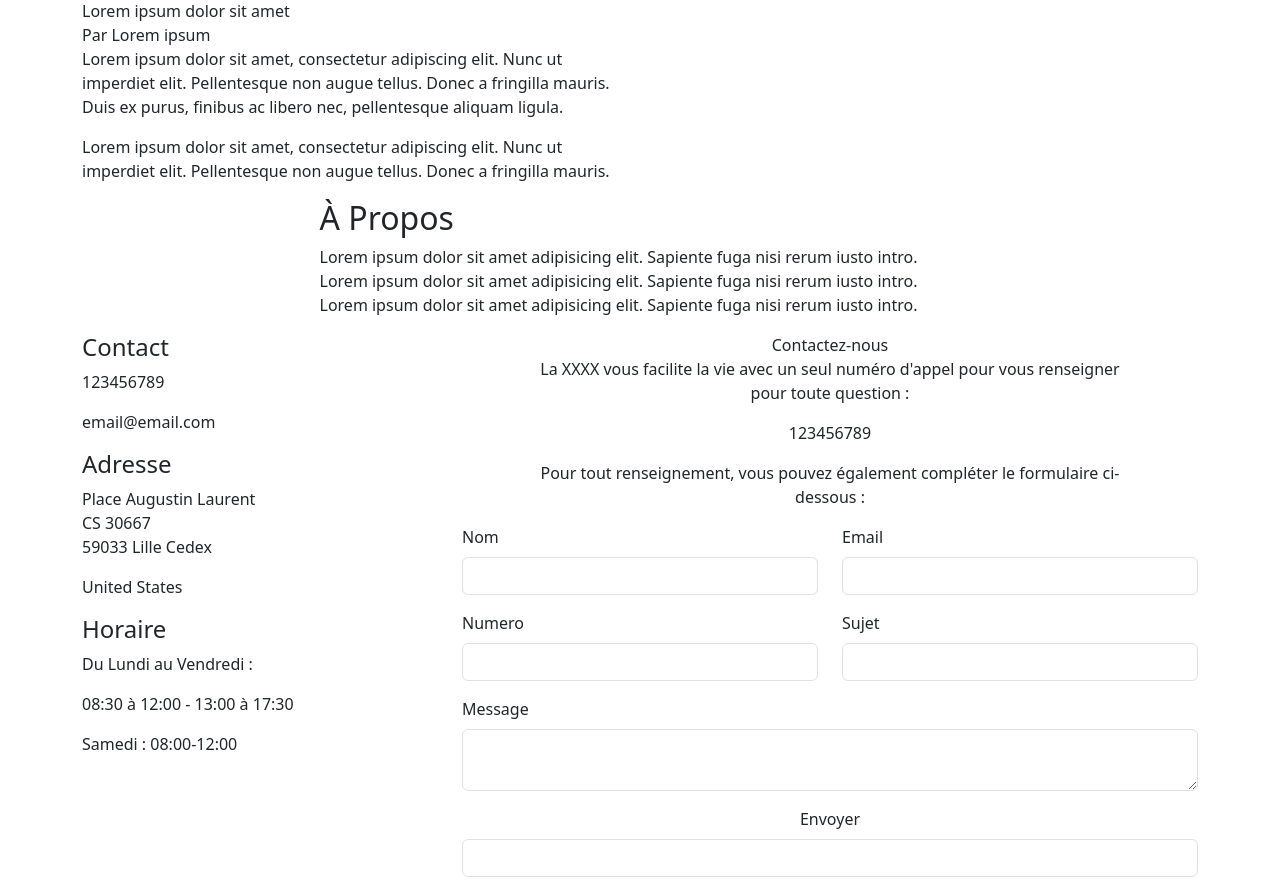
After one commit to MegChmielinski/Stage2, a Symfony app: template templates/home/home.html.twig in a window 1280 px wide. The commit adds this page. Shown: the part 1855-2745 px from the top of the page. Run offline with Twig, Linux system fonts and the light colour scheme; the template is opened without the code that fills it, so the values that code supplies are empty; form fields are guessed from the names that the template uses; some libraries are stand-ins or nearby versions.

Commit message:
templates

```diff
--- /dev/null
+++ b/templates/home/home.html.twig
@@ -0,0 +1,344 @@
+<!DOCTYPE html>
+<html>
+    <head>
+        <meta charset="UTF-8">
+        <title>{% block title %}Bienvenue{% endblock %}</title>
+        {% block stylesheets %}
+          <link rel="stylesheet" href="{{asset('css/bootstrap.min.css') }}">
+          <link rel="stylesheet" href="{{asset('css/glightbox.min.css') }}">
+          <link rel="stylesheet" href="{{asset('css/lineicons.css') }}">
+          <link rel="stylesheet" href="{{asset('css/tiny-slider.css') }}">
+          <link rel="stylesheet" href="{{asset('css/style1.css') }}">
+          <link rel="stylesheet" href="{{asset('css/book.css') }}">
+        {% endblock %}
+
+        {% block javascripts %}
+            <script src="{{asset('js/bootstrap.bundle.min.js') }}" defer></script>
+            <script src="{{asset('js/glightbox.min.js') }}" defer></script>
+            <script src="{{asset('js/main.js') }}" defer></script>
+            <script src="{{asset('js/tiny-slider.js') }}" defer></script>
+			      <script src="{{asset('js/play.js') }}" defer></script>
+        {% endblock %}
+    </head>
+<body>
+   <!--====== NAVBAR  START ======-->
+   <section class="navbar-area navbar-nine">
+      <div class="container">
+         <div class="row">
+            <div class="col-lg-12">
+               <nav class="navbar navbar-expand-lg">
+                  <a class="navbar-brand" href="index.html">
+                  <img src="{{asset('images/logo.svg') }}" alt="Logo" />
+                  </a>
+                  <button class="navbar-toggler" type="button" data-bs-toggle="collapse" data-bs-target="#navbarNine"
+                     aria-controls="navbarNine" aria-expanded="false" aria-label="Toggle navigation">
+                  <span class="toggler-icon"></span>
+                  <span class="toggler-icon"></span>
+                  <span class="toggler-icon"></span>
+                  </button>
+                  <div class="collapse navbar-collapse sub-menu-bar" id="navbarNine">
+                     <ul class="navbar-nav me-auto">
+                        <li class="nav-item">
+                           <a class="page-scroll active" href="#accueil">Accueil</a>
+                        </li>
+                        <li class="nav-item">
+                           <a class="page-scroll" href="#livre">Livre</a>
+                        </li>
+                        <li class="nav-item">
+                           <a class="page-scroll" href="#about">À Propos </a>
+                        </li>
+                        <li class="nav-item">
+                           <a class="page-scroll" href="#contact">Contact</a>
+                        </li>
+                     </ul>
+                  </div>
+                  <div class="navbar-btn d-none d-lg-inline-block">
+                     <a class="menu-bar" href="#side-menu-left"><i class="lni lni-menu"></i></a>
+                  </div>
+               </nav>
+               <!-- navbar -->
+            </div>
+         </div>
+         <!-- row -->
+      </div>
+      <!-- container -->
+   </section>
+   <!--====== NAVBAR  ENDS ======-->
+   <!--====== SIDEBAR PART START ======-->
+   <div class="sidebar-left">
+      <div class="sidebar-close">
+         <a class="close" href="#close"><i class="lni lni-close"></i></a>
+      </div>
+      <div class="sidebar-content">
+         <div class="sidebar-logo">
+            <a href="index.html"><img src="{{asset('images/logo.svg') }}" alt="Logo" /></a>
+         </div>
+         <p class="text">Lorem ipsum dolor sit amet adipisicing elit. Sapiente fuga nisi rerum iusto intro.</p>
+         <!-- logo -->
+         <div class="sidebar-menu">
+            <h5 class="menu-title">Lien utile</h5>
+            <ul>
+               <li><a href="#about">À Propos</a></li>
+               <li><a href="/personne/new">Recensement</a></li>
+               <li><a href="#livre">Livre</a></li>
+               <li><a href="#contact">Nous contacter </a></li>
+            </ul>
+         </div>
+         <!-- menu -->
+         <div class="sidebar-social align-items-center justify-content-center">
+            <h5 class="social-title">Suivez-nous sur tous nos réseaux sociaux</h5>
+            <ul>
+               <li>
+                  <a href="javascript:"><i class="lni lni-facebook-filled"></i></a>
+               </li>
+               <li>
+                  <a href="javascript:"><i class="lni lni-twitter-original"></i></a>
+               </li>
+               <li>
+                  <a href="javascript:"><i class="lni lni-linkedin-original"></i></a>
+               </li>
+               <li>
+                  <a href="javascript:"><i class="lni lni-youtube"></i></a>
+               </li>
+            </ul>
+         </div>
+         <!-- sidebar social -->
+      </div>
+      <!-- content -->
+   </div>
+   <div class="overlay-left"></div>
+   <!--====== SIDEBAR PART ENDS ======-->
+   <!-- Start header Area -->
+   <section id="accueil" class="header-area header-eight">
+      <div class="container">
+         <div class="row align-items-center">
+            <div class="col-lg-6 col-md-12 col-12">
+               <div class="header-content">
+                  <h1>Lorem ipsum dolor sit amet adipisicing elit.</h1>
+                  <p>
+                     Lorem ipsum dolor sit amet adipisicing elit. Sapiente fuga nisi rerum iusto intro.
+                  </p>
+                  <div class="button">
+                     <a href="personne/new" class="btn primary-btn">Recensement</a>
+                     <a href="https://www.youtube.com/watch?v=1ZYbU82GVz4"
+                        class="glightbox video-button">
+                     <span class="btn icon-btn rounded-full">
+                     <i class="lni lni-play"></i>
+                     </span>
+                     <span class="text">Guide</span>
+                     </a>
+                  </div>
+               </div>
+            </div>
+            <div class="col-lg-6 col-md-12 col-12">
+               <div class="header-image">
+                  <img src="{{asset('images/hero-image.jpg') }}" alt="#" />
+               </div>
+            </div>
+         </div>
+      </div>
+   </section>
+   <!-- End header Area -->
+   <!--====== ABOUT  START ======-->
+   <section  id="livre">
+      <div  class="about-area about-five">
+         <div class="container">
+            <div class="row align-items-center">
+               <div class="col-lg-6 col-12">
+                  <div class="container-book">
+                     <div class="book-layout">
+                        <div class="actions">
+                        </div>
+                        <div class="book-cover">
+                           <img class="book-top" src="https://raw.githubusercontent.com/atomic-variable/images-repo/e37f432405904a280858e5437ce1960753bc78a3/book-top.svg" alt="book-top" />
+                           <img class="book-side" src="https://raw.githubusercontent.com/atomic-variable/images-repo/e37f432405904a280858e5437ce1960753bc78a3/book-side.svg" alt="book-side" />
+                        </div>
+                        <div class="preface">
+                           <div class="content">
+                              <div class="header-book">
+                                 <div class="title-book">Lorem ipsum dolor sit amet </div>
+                              </div>
+                              <div class="author">Par Lorem ipsum</div>
+                              <div class="body-book">
+                                 <p>
+                                    Lorem ipsum dolor sit amet, consectetur adipiscing elit. Nunc ut imperdiet elit. Pellentesque non augue tellus. Donec a fringilla mauris. Duis ex purus, finibus ac libero nec, pellentesque aliquam ligula.
+                                 </p>
+                                 <p>
+                                    Lorem ipsum dolor sit amet, consectetur adipiscing elit. Nunc ut imperdiet elit. Pellentesque non augue tellus. Donec a fringilla mauris.
+                                 </p>
+                              </div>
+                           </div>
+                        </div>
+                     </div>
+                  </div>
+               </div>
+            </div>
+         </div>
+      </div>
+      <!-- container -->
+   </section>
+   <!-- ABOUT -->
+   <section id="about" class="call-action">
+      <div class="container">
+         <div class="row justify-content-center">
+            <div class="col-xxl-6 col-xl-7 col-lg-8 col-md-9">
+               <div class="inner-content">
+                  <h2>À Propos</h2>
+                  <p>
+                     Lorem ipsum dolor sit amet adipisicing elit. Sapiente fuga nisi rerum iusto intro.<br />
+                     Lorem ipsum dolor sit amet adipisicing elit. Sapiente fuga nisi rerum iusto intro.
+                     Lorem ipsum dolor sit amet adipisicing elit. Sapiente fuga nisi rerum iusto intro.
+                  </p>
+               </div>
+            </div>
+         </div>
+      </div>
+   </section>
+   <!-- End about -->
+   <!-- ========================= contact-section start ========================= -->
+   <section id="contact" class="contact-section">
+      <div class="container">
+         <div class="row">
+            <div class="col-xl-4">
+               <div class="contact-item-wrapper">
+                  <div class="row">
+                     <div class="col-12 col-md-6 col-xl-12">
+                        <div class="contact-item">
+                           <div class="contact-icon">
+                              <i class="lni lni-phone"></i>
+                           </div>
+                           <div class="contact-content">
+                              <h4>Contact</h4>
+                              <p>123456789</p>
+                              <p>email@email.com</p>
+                           </div>
+                        </div>
+                     </div>
+                     <div class="col-12 col-md-6 col-xl-12">
+                        <div class="contact-item">
+                           <div class="contact-icon">
+                              <i class="lni lni-map-marker"></i>
+                           </div>
+                           <div class="contact-content">
+                              <h4>Adresse</h4>
+                              <p>Place Augustin Laurent
+                                 <br>  CS 30667<br>
+                                 59033 Lille Cedex
+                              </p>
+                              <p>United States</p>
+                           </div>
+                        </div>
+                     </div>
+                     <div class="col-12 col-md-6 col-xl-12">
+                        <div class="contact-item">
+                           <div class="contact-icon">
+                              <i class="lni lni-alarm-clock"></i>
+                           </div>
+                           <div class="contact-content">
+                              <h4>Horaire</h4>
+                              <p>Du Lundi au Vendredi : </p>
+                              <p>08:30 à 12:00 - 13:00 à 17:30</p>
+                              <p>Samedi : 08:00-12:00</p>
+                           </div>
+                        </div>
+                     </div>
+                  </div>
+               </div>
+            </div>
+            <div class="col-xl-8">
+               <div class="contact-form-wrapper">
+                  <div class="row">
+                     <div class="col-xl-10 col-lg-8 mx-auto">
+                        <div class="section-title text-center">
+                           <span> Contactez-nous</span>
+                           <p>
+                              La XXXX vous facilite la vie avec un seul numéro d'appel pour vous renseigner pour toute question :
+                           </p>
+                           <span>
+                           123456789
+                           </span>
+                           <p></p>
+                           Pour tout renseignement, vous pouvez également compléter le formulaire ci-dessous :
+                           </p>
+                        </div>
+                     </div>
+                  </div>
+                  {{ form_start(contactForm) }}
+                  <div class="row">
+                     <div class="col-md-6">
+                        {{ form_row(contactForm.nom) }}
+                     </div>
+                     <div class="col-md-6">
+                        {{ form_row(contactForm.email) }}
+                     </div>
+                  </div>
+                  <div class="row">
+                     <div class="col-md-6">
+                        {{ form_row(contactForm.numero) }}
+                     </div>
+                     <div class="col-md-6">
+                        {{ form_row(contactForm.sujet) }}
+                     </div>
+                  </div>
+                  <div class="row">
+                     <div class="col-12">
+                        {{ form_row(contactForm.message) }}
+                     </div>
+                  </div>
+                  <div class="row">
+                     <div class="col-12">
+                        <div class="button text-center rounded-buttons">
+                           {{ form_row(contactForm.envoyer) }}
+                        </div>
+                     </div>
+                  </div>
+                  {{ form_end(contactForm) }}
+               </div>
+            </div>
+         </div>
+      </div>
+   </section>
+   <!-- ========================= contact-section end ========================= -->
+   <!-- ========================= map-section end ========================= -->
+   <div class="map-container">
+      <object style="border:0; height: 500px; width: 100%;"
+         data="https://www.google.com/maps/embed?pb=!1m14!1m8!1m3!1d1265.350615541006!2d3.0708295355441213!3d50.63266676238482!3m2!1i1024!2i768!4f13.1!3m3!1m2!1s0x47c2d58c69aa1d65%3A0x8791ba7b2522be1b!2sMairie%20de%20Lille!5e0!3m2!1sfr!2sfr!4v1653238837619!5m2!1sfr!2sfr"></object>
+   </div>
+   <!-- ========================= map-section end ========================= -->
+   <!-- Start Footer Area -->
+   <footer class="footer-area footer-eleven">
+      <!-- Start Footer Top -->
+      <div class="footer-top">
+         <div class="container">
+            <div class="inner-content">
+               <div class="row">
+                  <div class="col-lg-4 col-md-6 col-12">
+                     <!-- Single Widget -->
+                     <div class="footer-widget f-about">
+                        <div class="logo">
+                           <a href="index.html">
+                           <img src="{{asset('images/logo.svg') }}" alt="#" class="img-fluid" />
+                           </a>
+                        </div>
+                        <p>
+                           Lorem ipsum dolor sit amet adipisicing elit. Sapiente fuga nisi rerum iusto intro
+                        </p>
+                        <p class="copyright-text">
+                           <span>© 2022 TOUS DROITS RÉSERVÉS</span>
+                        </p>
+                     </div>
+                     <!-- End Single Widget -->
+                  </div>
+               </div>
+            </div>
+         </div>
+      </div>
+      </div>
+      <!--/ End Footer Top -->
+   </footer>
+   <!--/ End Footer Area -->
+   <a href="#" class="scroll-top btn-hover">
+   <i class="lni lni-chevron-up"></i>
+   </a>
+</body>
+</html>
--- a/templates/personne/new.html.twig
+++ b/templates/personne/new.html.twig
@@ -3,8 +3,6 @@
 {% block title %}New Personne{% endblock %}
 
 {% block body %}
-    <h1>Create new Personne</h1>
+    <h1>Inscription</h1>
     {{ include('personne/_form.html.twig') }}
-
-    <a href="{{ path('app_personne_index') }}">back to list</a>
 {% endblock %}
```
Also changed, not shown: templates/base.html.twig (+38 -12 lines), templates/mailler/adminmessage.html.twig (added, +111 -0 lines), templates/mailler/message.html.twig (added, +70 -0 lines).
